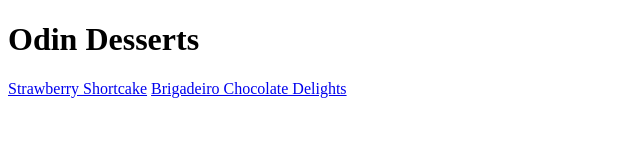
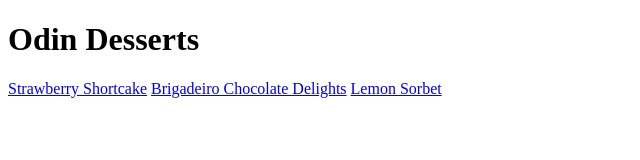
Before and after one commit to moraanguinho20/odin-recipes, a plain HTML site: page index.html in a window 1280 px wide. Shown: the whole page, without its empty margins (0-640 px from the left). Drawn offline with Linux system fonts and the light colour scheme.

Commit message:
Add lemon sorbet link to index

```diff
--- a/index.html
+++ b/index.html
@@ -10,5 +10,6 @@
 
     <a href="recipes/strawberry-shortcake.html">Strawberry Shortcake</a>
     <a href="recipes/brigadeiro.html">Brigadeiro Chocolate Delights</a>
+    <a href="recipes/lemon-sorbet.html">Lemon Sorbet</a>
 </body>
 </html>
```
